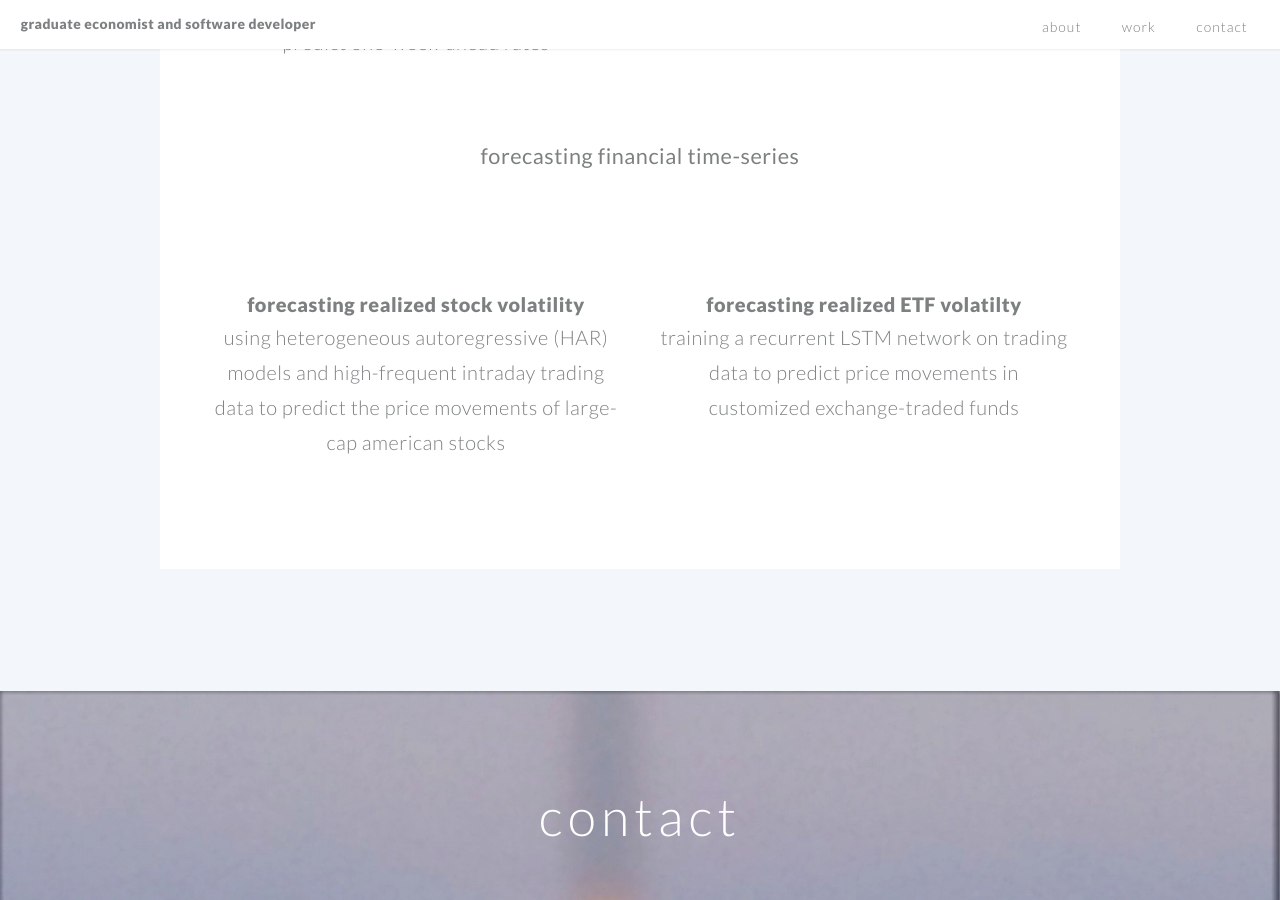
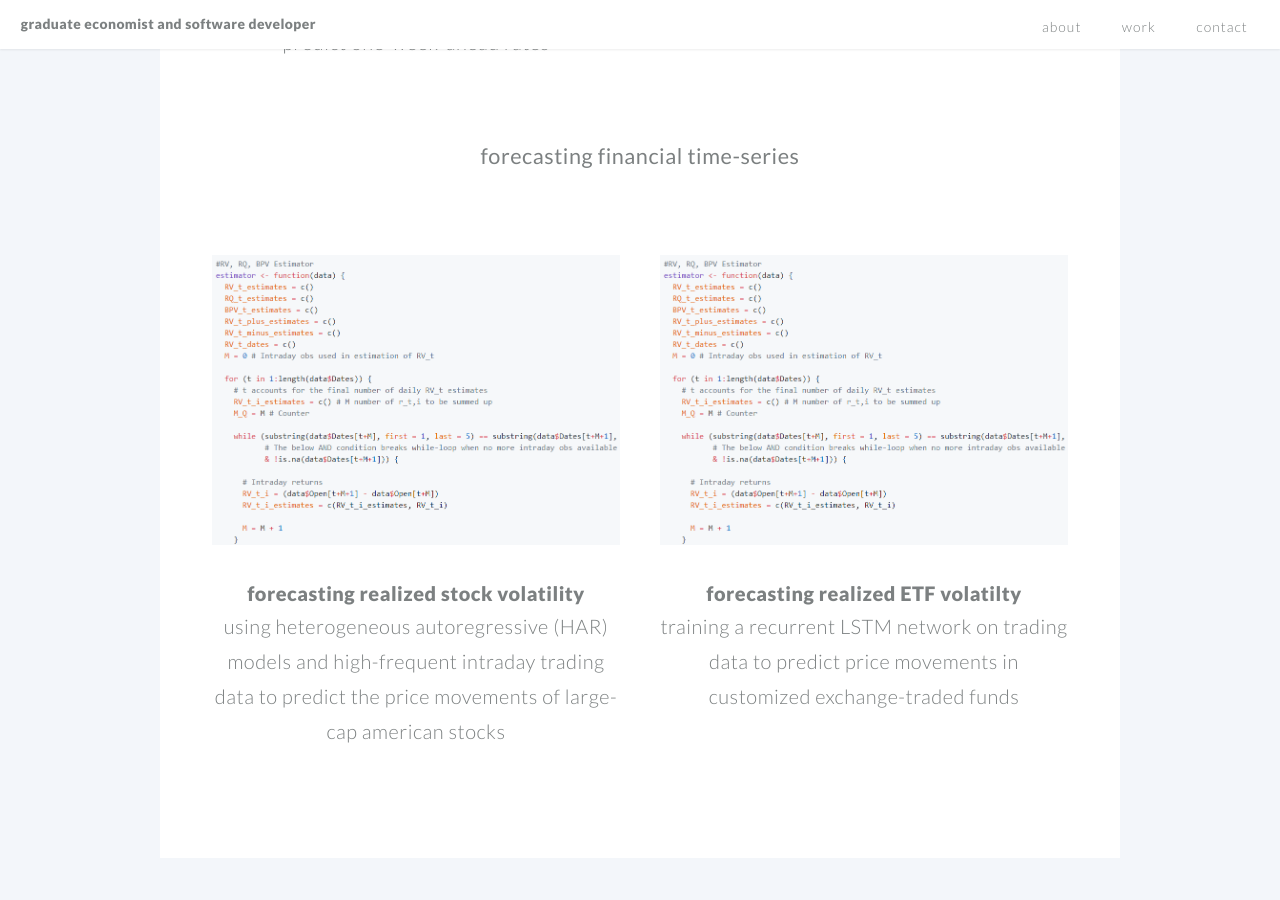
Before and after one commit to jacob-hein/jacobhein.com, a Jekyll site: the page built from index.md, in a window 1280 px wide and 900 px high, scrolled down 3010 px. Built offline with Jekyll 4.4.1, drawn with Linux system fonts in a browser that asks for light colours.

Commit message:
add img for ex5 and ex6

```diff
--- a/_data/work.yml
+++ b/_data/work.yml
@@ -29,9 +29,11 @@ work:
   - category: forecasting financial time-series
     items:
       - item: example5.html
-      #  image: /images/LA1.jpg
+        image: /images/ex5.PNG
+        link: https://github.com/jacobshein/HAR-models-forecasting-realized-volatility-in-US-stocks
       - item: example6.html
-      #  image: /images/LA2.jpg
+        image: /images/ex5.PNG
+        link: https://github.com/jacobshein/Machine-learning-vs.-autoregression-forecasting-ETF-realized-volatilty
       #- item: example2.html
       #  image: /images/LA3.jpg
       #- item: example3.html
```
Also changed, not shown: images/ex5.png (added), images/ex6.PNG (added).
